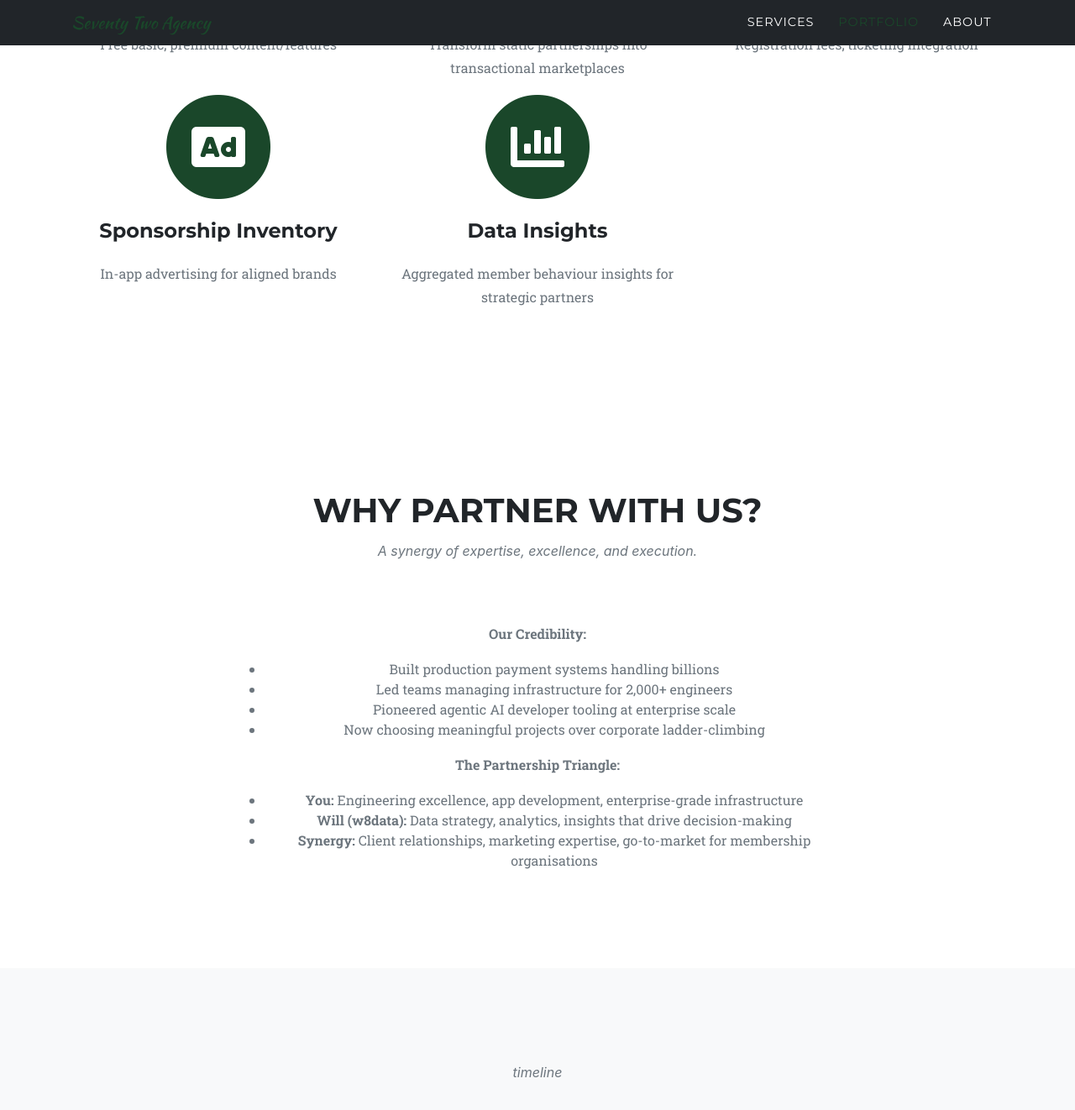
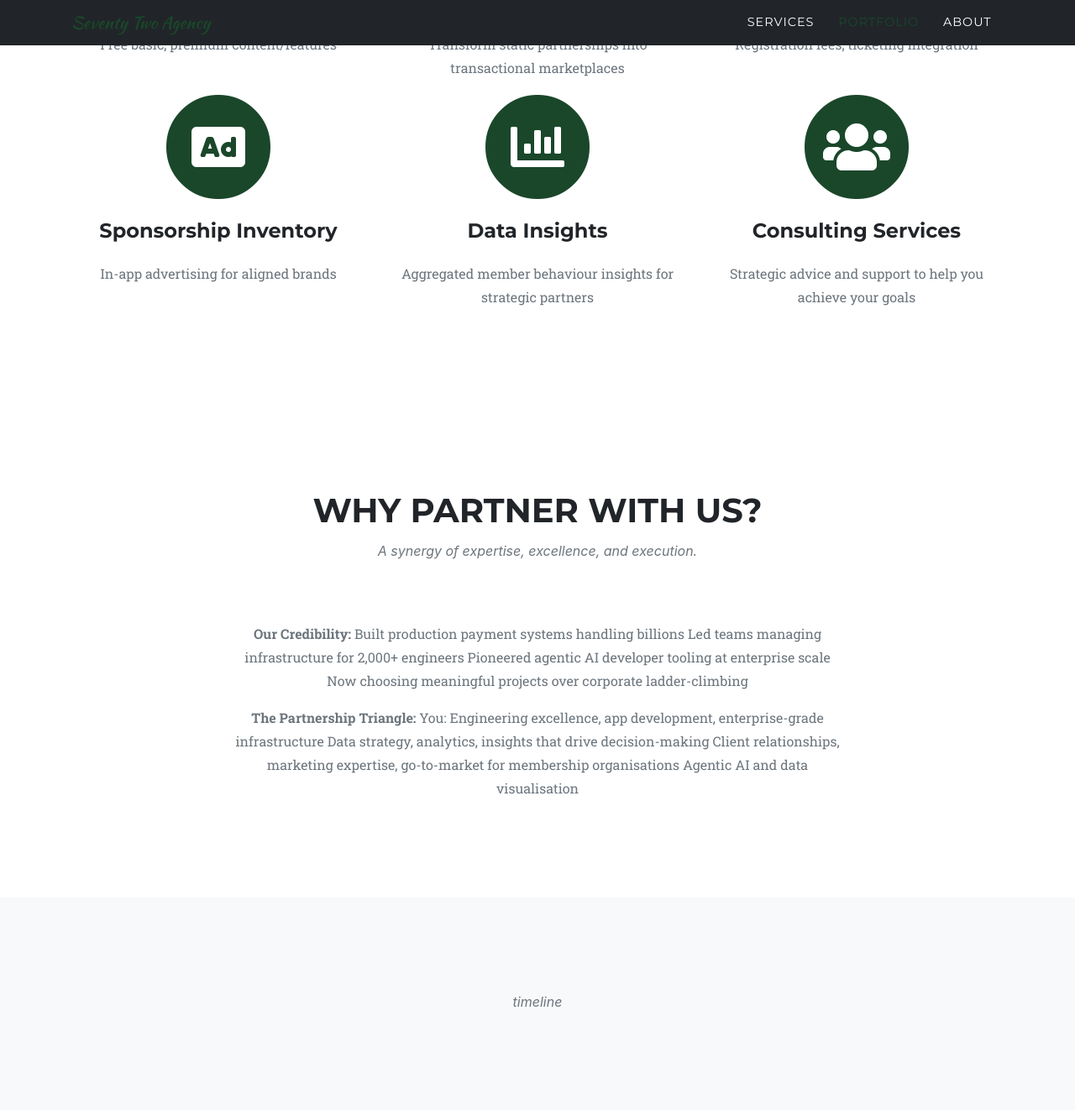
Before and after one commit to SeventyTwoAgency/STA-Website, a Jekyll site: the page built from index.md, in a window 1280 px wide and 1400 px high, scrolled down 3460 px. Shown: the top 1322 px of the window at 84% size. Built offline with Jekyll 4.4.1, drawn with Linux system fonts in a browser that asks for light colours; some web fonts are replaced.

Commit message:
feat: Add new monetization angle

```diff
--- a/_data/sitetext.yml
+++ b/_data/sitetext.yml
@@ -57,21 +57,25 @@ en: &DEFAULT_EN
       - title: "Data Insights"
         desc: "Aggregated member behaviour insights for strategic partners"
         icon: fas fa-chart-bar
+      - title: "Consulting Services"
+        desc: "Strategic advice and support to help you achieve your goals"
+        icon: fas fa-users
 
   about:
     title: "Why Partner With Us?"
     text: "A synergy of expertise, excellence, and execution."
     body: |
       **Our Credibility:**
-      * Built production payment systems handling billions
-      * Led teams managing infrastructure for 2,000+ engineers
-      * Pioneered agentic AI developer tooling at enterprise scale
-      * Now choosing meaningful projects over corporate ladder-climbing
+      Built production payment systems handling billions
+      Led teams managing infrastructure for 2,000+ engineers
+      Pioneered agentic AI developer tooling at enterprise scale
+      Now choosing meaningful projects over corporate ladder-climbing
 
       **The Partnership Triangle:**
-      * **You:** Engineering excellence, app development, enterprise-grade infrastructure
-      * **Will (w8data):** Data strategy, analytics, insights that drive decision-making
-      * **Synergy:** Client relationships, marketing expertise, go-to-market for membership organisations
+      You: Engineering excellence, app development, enterprise-grade infrastructure
+      Data strategy, analytics, insights that drive decision-making
+      Client relationships, marketing expertise, go-to-market for membership organisations
+      Agentic AI and data visualisation
     section: about
 
   clients:
```
